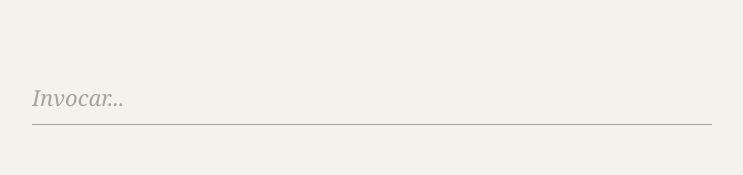
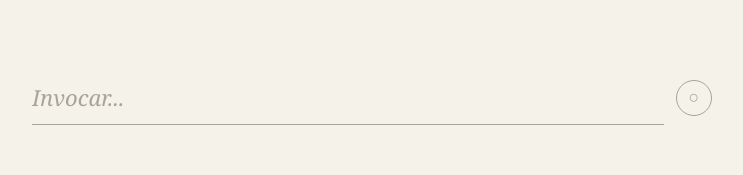
Before and after one commit to mVelozoSilva/fractal-os, a React (Create React App) app: page / in a window 1280 px wide. Shown: the part 129-304 px from the top of the page, without its empty margins (268-1011 px from the left). Built offline with nearby package versions, Linux system fonts and the light colour scheme.

Commit message:
fase 1: voz — escucha y habla

```diff
--- a/src/App.css
+++ b/src/App.css
@@ -188,3 +188,45 @@ body {
   margin-bottom: 10px;
   letter-spacing: 0.06em;
 }
+
+.invoke-row {
+  display: flex;
+  align-items: center;
+  gap: 12px;
+}
+
+.invoke-row .invoke-field {
+  flex: 1;
+}
+
+.mic-btn {
+  background: transparent;
+  border: 0.5px solid #A8A39A;
+  border-radius: 50%;
+  width: 36px;
+  height: 36px;
+  font-size: 18px;
+  color: #A8A39A;
+  cursor: pointer;
+  transition: all 0.3s ease;
+  display: flex;
+  align-items: center;
+  justify-content: center;
+  flex-shrink: 0;
+}
+
+.mic-btn:hover {
+  border-color: #E38B1A;
+  color: #E38B1A;
+}
+
+.mic-btn.escuchando {
+  border-color: #E38B1A;
+  color: #E38B1A;
+  animation: pulso 1s ease-in-out infinite;
+}
+
+@keyframes pulso {
+  0%, 100% { opacity: 1; }
+  50% { opacity: 0.4; }
+}
--- a/src/App.js
+++ b/src/App.js
@@ -1,4 +1,4 @@
-import { useState, useEffect } from 'react';
+import { useState, useEffect, useRef } from 'react';
 import './App.css';
 import Memoria from './Memoria';
 
@@ -15,9 +15,12 @@ function App() {
       }
     ];
   });
+
   const [invocando, setInvocando] = useState('');
   const [pendiente, setPendiente] = useState(null);
   const [constelacionInput, setConstelacionInput] = useState('');
+  const [escuchando, setEscuchando] = useState(false);
+  const reconocimientoRef = useRef(null);
 
   useEffect(() => {
     localStorage.setItem('fractal-memorias', JSON.stringify(memorias));
@@ -31,6 +34,45 @@ function App() {
     });
   }
 
+  function hablar(texto) {
+    const synth = window.speechSynthesis;
+    synth.cancel();
+    const utterance = new SpeechSynthesisUtterance(texto);
+    utterance.lang = 'es-CL';
+    utterance.rate = 0.95;
+    utterance.pitch = 1;
+    synth.speak(utterance);
+  }
+
+  function iniciarEscucha() {
+    const SpeechRecognition =
+      window.SpeechRecognition || window.webkitSpeechRecognition;
+
+    if (!SpeechRecognition) {
+      hablar('Tu navegador no soporta reconocimiento de voz.');
+      return;
+    }
+
+    const rec = new SpeechRecognition();
+    rec.lang = 'es-CL';
+    rec.continuous = false;
+    rec.interimResults = false;
+
+    rec.onstart = () => setEscuchando(true);
+
+    rec.onresult = (e) => {
+      const texto = e.results[0][0].transcript;
+      setInvocando(texto);
+      setEscuchando(false);
+    };
+
+    rec.onerror = () => setEscuchando(false);
+    rec.onend = () => setEscuchando(false);
+
+    reconocimientoRef.current = rec;
+    rec.start();
+  }
+
   function handleKeyDown(e) {
     if (e.key === 'Enter' && invocando.trim() !== '') {
       setPendiente({
@@ -41,24 +83,24 @@ function App() {
         constelacion: ''
       });
       setInvocando('');
+      hablar('Recibido. ¿A qué constelación pertenece?');
     }
   }
 
   function handleConstelacion(e) {
     if (e.key === 'Enter') {
-      const nueva = {
-        ...pendiente,
-        constelacion: constelacionInput.trim()
-      };
+      const nueva = { ...pendiente, constelacion: constelacionInput.trim() };
       setMemorias([nueva, ...memorias]);
       setPendiente(null);
       setConstelacionInput('');
+      hablar('Memoria anclada.');
     }
     if (e.key === 'Escape') {
       const nueva = { ...pendiente, constelacion: '' };
       setMemorias([nueva, ...memorias]);
       setPendiente(null);
       setConstelacionInput('');
+      hablar('Guardado.');
     }
   }
 
@@ -70,7 +112,6 @@ function App() {
 
   const ancladas = memorias.filter(m => m.anclada);
   const normales = memorias.filter(m => !m.anclada);
-
   const constelaciones = [...new Set(
     memorias.map(m => m.constelacion).filter(c => c !== '')
   )];
@@ -89,6 +130,7 @@ function App() {
       </div>
 
       <div className="invoke-container">
+        <div className="invoke-row">
           <input
             className="invoke-field"
             type="text"
@@ -97,6 +139,15 @@ function App() {
             onChange={(e) => setInvocando(e.target.value)}
             onKeyDown={handleKeyDown}
           />
+          <button
+            className={`mic-btn ${escuchando ? 'escuchando' : ''}`}
+            onClick={iniciarEscucha}
+            title="Hablar"
+          >
+            {escuchando ? '●' : '○'}
+          </button>
+        </div>
+
         {pendiente && (
           <div className="constelacion-prompt">
             <span className="constelacion-hint">
```
Lines whose indentation alone changed are shown as unchanged.
